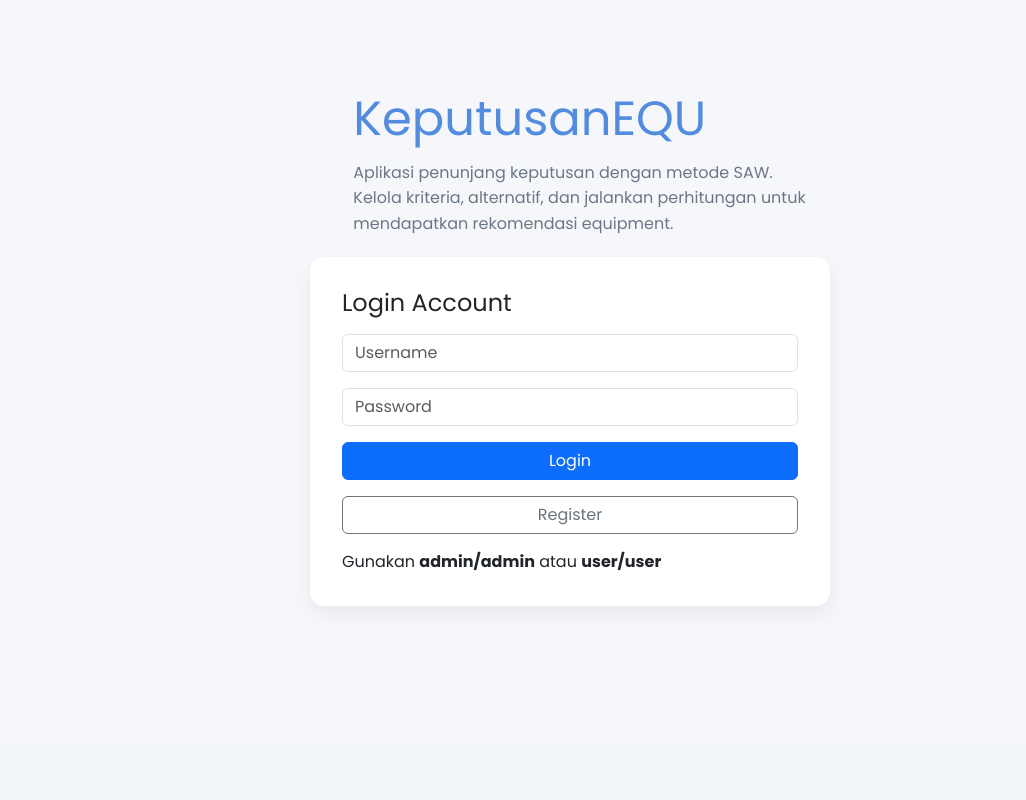
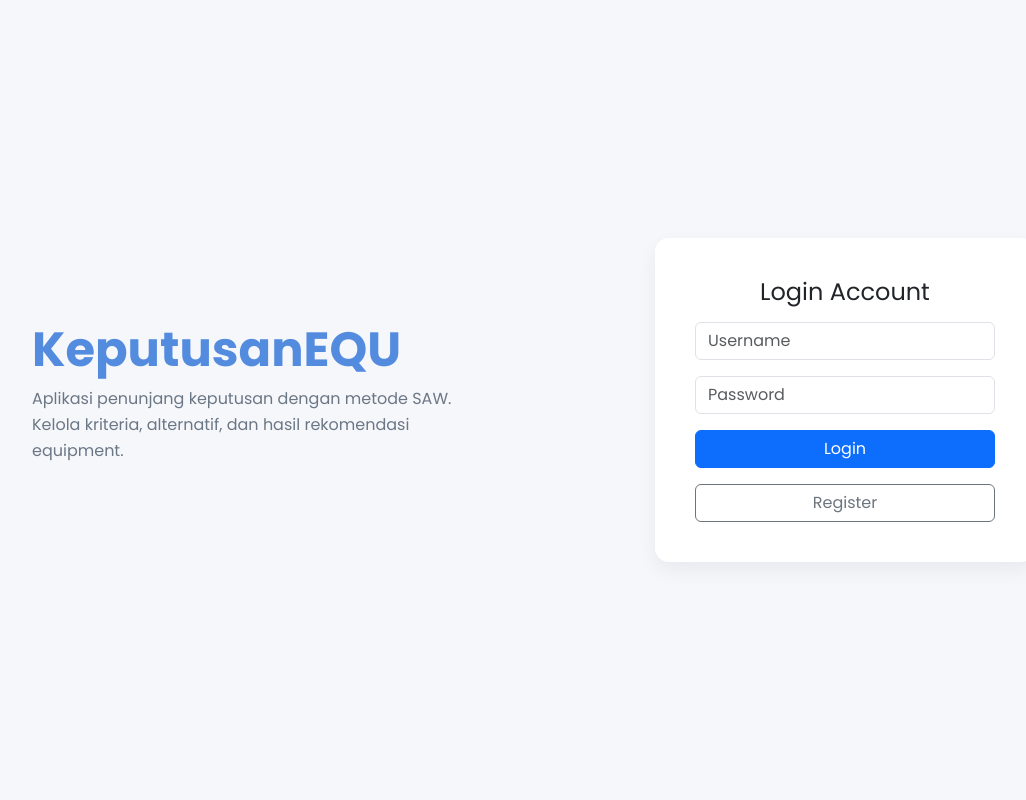
Before and after one commit to Bplannn/spk, a PHP site: page /login.php in a window 1280 px wide. Shown: the part 56-856 px from the top of the page, without its empty margins (70-1096 px from the left). Before the commit the page ends 662 px from the top, so only its background shows below. Run offline with PHP 8.4, Linux system fonts and the light colour scheme.

Commit message:
login tengah

```diff
--- a/login.php
+++ b/login.php
@@ -33,19 +33,40 @@ if ($_SERVER['REQUEST_METHOD'] === 'POST') {
 include 'includes/header.php';
 ?>
 
-<div class="container mt-5 page-login">
-  <div class="row align-items-center" style="min-height:65vh">
-    <div class="col-md-5 d-none d-md-block hero">
-      <div class="hero-inner">
-        <h1 style="color:var(--accent-1);font-size:48px;margin-bottom:12px">KeputusanEQU</h1>
-        <p style="color:#6b7785;max-width:640px;line-height:1.6">Aplikasi penunjang keputusan dengan metode SAW. Kelola kriteria, alternatif, dan jalankan perhitungan untuk mendapatkan rekomendasi equipment.</p>
-      </div>
-    </div>
-    <div class="col-12 col-md-7">
-      <div class="card login-card p-3">
+<div class="container d-flex justify-content-center align-items-center"
+     style="min-height:100vh;">
+
+  <div class="row w-100 d-flex justify-content-center align-items-center"
+       style="max-width:1100px;">
+
+    <!-- Kolom Teks Aplikasi -->
+    <div class="col-12 col-md-6 text-center text-md-start mb-4 mb-md-0">
+
+  <h1 style="color:var(--accent-1);font-size:48px;font-weight:700;">
+    KeputusanEQU
+  </h1>
+
+  <p class="desc-app"
+     style="color:#6b7785;line-height:1.6;font-size:16px;max-width:420px;">
+    Aplikasi penunjang keputusan dengan metode SAW.<br>
+    Kelola kriteria, alternatif, dan hasil rekomendasi equipment.
+  </p>
+
+</div>
+
+
+    <!-- Kolom Form Login -->
+    <div class="col-12 col-md-6 d-flex justify-content-center">
+      <div class="card login-card p-4 w-100" style="max-width:380px;">
         <div class="card-body">
-          <h4 class="mb-3">Login Account</h4>
-          <?php if($err): ?><div class="alert alert-danger auto-dismiss"><?=htmlspecialchars($err)?></div><?php endif; ?>
+          <h4 class="mb-3 text-center">Login Account</h4>
+
+          <?php if($err): ?>
+            <div class="alert alert-danger auto-dismiss text-center">
+              <?=htmlspecialchars($err)?>
+            </div>
+          <?php endif; ?>
+
           <form method="post">
             <div class="mb-3">
               <input name="username" class="form-control" placeholder="Username" required>
@@ -57,14 +78,16 @@ include 'includes/header.php';
               <button class="btn btn-primary">Login</button>
             </div>
           </form>
+
           <div class="mt-3">
             <a href="register.php" class="btn btn-outline-secondary w-100">Register</a>
           </div>
 
-          <div class="login-hint mt-3">Gunakan <strong>admin/admin</strong> atau <strong>user/user</strong></div>
+
         </div>
       </div>
     </div>
+
   </div>
 </div>
 
```
